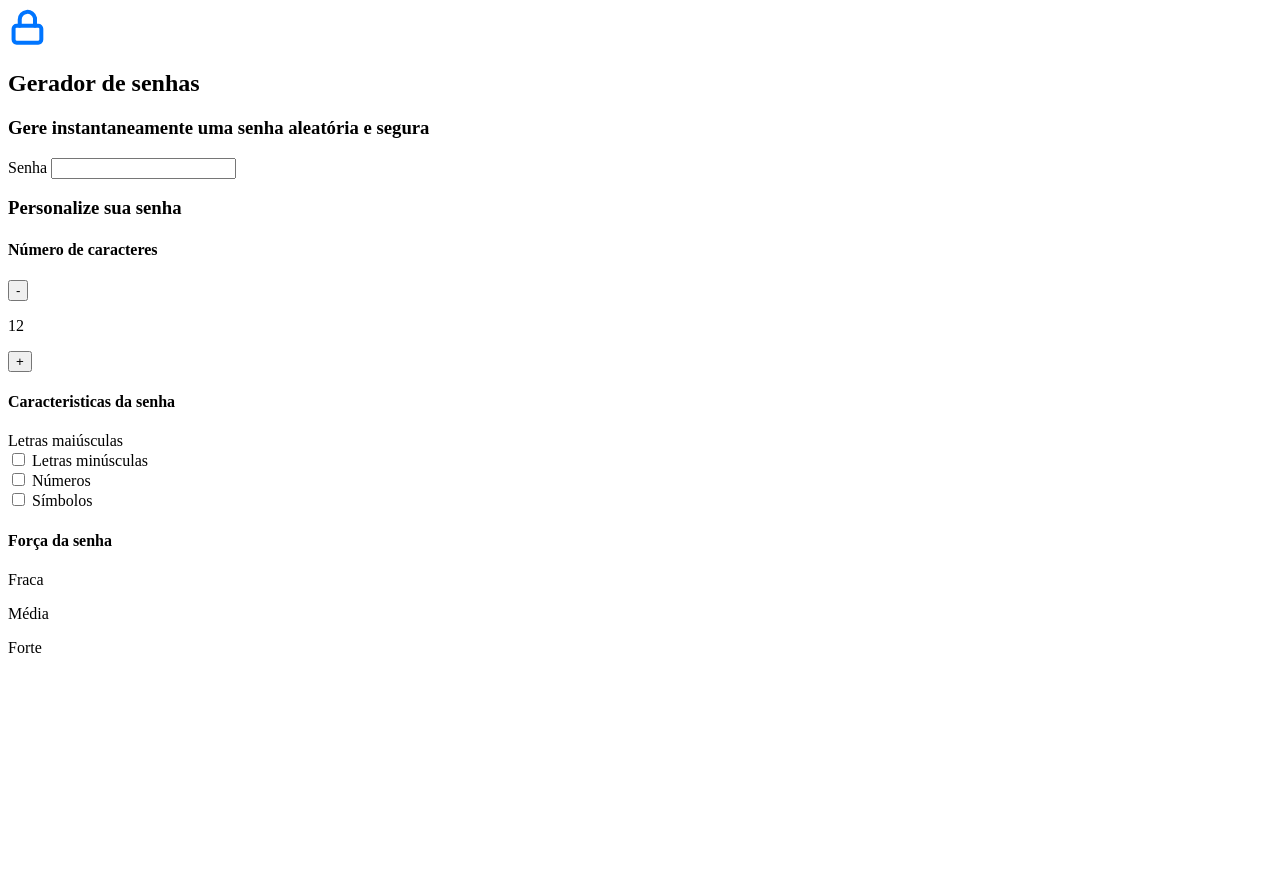
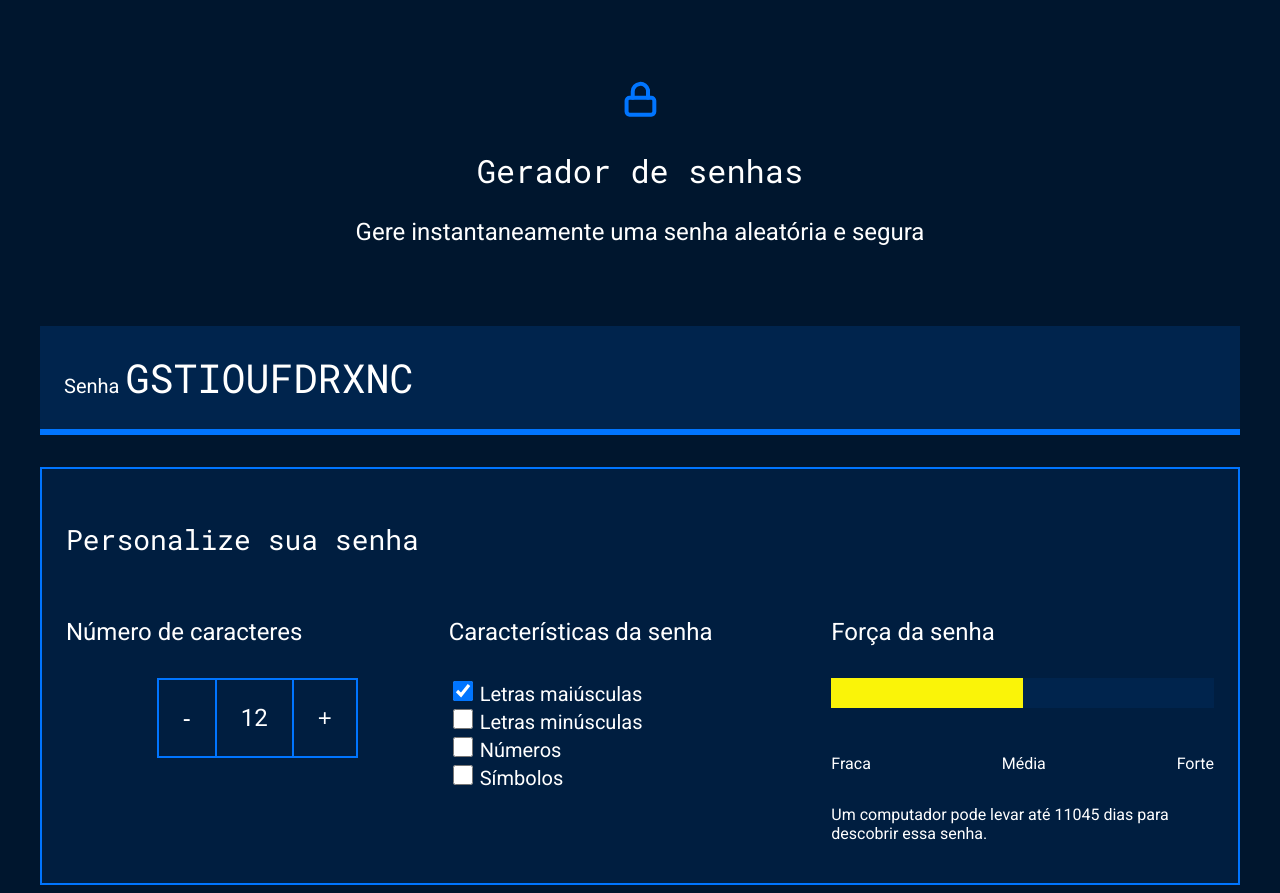
Before and after one commit to lucianegural/Gerador-de-senhas, a plain HTML site: page index.HTML in a window 1280 px wide. Before the commit the page ends 800 px from the top, so only its background shows below. Drawn offline with Linux system fonts and the light colour scheme.

Commit message:
main concluido

```diff
--- a/index.HTML
+++ b/index.HTML
@@ -4,23 +4,23 @@
 <head>
     <meta charset="UTF-8">
     <meta name="viewport" content="width=device-width, initial-scale=1.0">
-    <title>Gerador de Senhas</title>
+    <title>Gerador de senha</title>
     <link rel="stylesheet" href="style.css">
 </head>
 
 <body>
     <section class="conteudo">
-        <div class= "conteudo-titulo">
+        <div class="conteudo-titulo">
             <img src="unlock.svg" alt="cadeado fechado">
             <h2 class="titulo-principal">Gerador de senhas</h2>
             <h3 class="titulo-secundario">Gere instantaneamente uma senha aleatória e segura</h3>
         </div>
         <div class="conteudo-senha">
             <label for="senha">Senha</label>
-            <input name="senha" type="text" id="campo-senha">
+            <input name="senha" type="text" id="campo-senha" readonly>
         </div>
         <div class="parametro">
-            <h3 class="paametro-titulo">Personalize sua senha</h3>
+            <h3 class="parametro-titulo">Personalize sua senha</h3>
             <div class="parametro-coluna__senha">
                 <div class="parametro-senha">
                     <h4 class="parametro-senha__titulo">Número de caracteres</h4>
@@ -31,9 +31,9 @@
                     </div>
                 </div>
                 <div class="parametro-senha">
-                        <h4 class="parametro-senha__titulo">Caracteristicas da senha</h4>
+                    <h4 class="parametro-senha__titulo">Características da senha</h4>
                     <div class="parametro-senha-checkbox">
-                            <imput name="maiusculo" type="checkbox" checked>
+                        <input name="maiusculo" type="checkbox" class="checkbox" checked>
                         <label for="maiusculo">Letras maiúsculas</label>
                     </div>
                     <div class="parametro-senha-checkbox">
@@ -41,23 +41,24 @@
                         <label for="minusculo">Letras minúsculas</label>
                     </div>
                     <div class="parametro-senha-checkbox">
-                            <input name="numero" type="checkbox">
+                        <input name="numero" type="checkbox" class="checkbox">
                         <label for="numero">Números</label>
                     </div>
                     <div class="parametro-senha-checkbox">
-                            <input name="simbolo" type="checkbox">
+                        <input name="simbolo" type="checkbox" class="checkbox">
                         <label for="simbolo">Símbolos</label>
                     </div>
                 </div>
                 <div class="parametro-senha">
                     <h4 class="parametro-senha__titulo">Força da senha</h4>
                     <div class="barra"></div>
-                        <div class="forca forte">
-                            <div class="parametro-senha__textos">
+                    <div class="forca fraca"></div>
+                    <div class="parametro-senha-textos">
                         <p>Fraca</p>
                         <p>Média</p>
                         <p>Forte</p>
                     </div>
+                    <p class="entropia"></p>
                 </div>
             </div>
         </div>
--- a/main.js
+++ b/main.js
@@ -1,36 +1,36 @@
 const numeroSenha = document.querySelector('.parametro-senha__texto');
 let tamanhoSenha = 12;
 numeroSenha.textContent = tamanhoSenha;
-const letrasMaiusculas = 'ABCDEFGHIJKLMNOPQRSTUVWXYZ';
-const letrasMinusculas = 'abcdefghijklmnopqrstuvwxyz';
+const letrasMaiusculas = 'ABCDEFGHIJKLMNOPQRSTUVXYWZ';
+const letrasMinusculas = 'abcdefghijklmnopqrstuvxywz';
 const numeros = '0123456789';
 const simbolos = '!@%*?';
 const botoes = document.querySelectorAll('.parametro-senha__botao');
 const campoSenha = document.querySelector('#campo-senha');
 const checkbox = document.querySelectorAll('.checkbox');
-const forcaSenha = document.querySelector('forca');
+const forcaSenha = document.querySelector('.forca');
 
 botoes[0].onclick = diminuiTamanho;
 botoes[1].onclick = aumentaTamanho;
 
-function diminuiTamanho(){
+function diminuiTamanho() {
     if (tamanhoSenha > 1) {
         // tamanhoSenha = tamanhoSenha-1;
         tamanhoSenha--;
     }
-    numeroSenha.textcontent = tamanhoSenha;
+    numeroSenha.textContent = tamanhoSenha;
     geraSenha();
 }
-function aumentaTamanho(){
-    if (tamanhoSenha < 20){
-    // tamanhosenha = tamanhoSenha+1;
+function aumentaTamanho() {
+    if (tamanhoSenha < 20) {
+        // tamanhoSenha = tamanhoSenha+1;
         tamanhoSenha++;
     }
     numeroSenha.textContent = tamanhoSenha;
-    gerasenha();
+    geraSenha();
 }
 
-for(i = 0; i< checkbox.length; ++i) {
+for (i = 0; i < checkbox.length; i++) {
     checkbox[i].onclick = geraSenha;
 }
 
@@ -50,10 +50,10 @@ function geraSenha() {
     if (checkbox[3].checked) {
         alfabeto = alfabeto + simbolos;
     }
-    let senha= '';
-    for (let i = 0; i <tamanhoSenha; i++) {
-        let numeroAleatorio = Math.random() *alfabeto.length;
-        numeroAleatorio = Math.floor (numeroAleatorio);
+    let senha = '';
+    for (let i = 0; i < tamanhoSenha; i++) {
+        let numeroAleatorio = Math.random() * alfabeto.length;
+        numeroAleatorio = Math.floor(numeroAleatorio);
         senha = senha + alfabeto[numeroAleatorio];
     }
     campoSenha.value = senha;
@@ -61,17 +61,17 @@ function geraSenha() {
 
 }
 
-function classificaSenha(tamanhoAlfabeto) {
-let entropia = tamanhoSenha * Math.log2(tamanhoSenha);
+function classificaSenha(tamanhoAlfabeto){
+    let entropia = tamanhoSenha * Math.log2(tamanhoAlfabeto);
     console.log(entropia);
-forcaSenha.classList.remove('fraca', 'media', 'forte' );
-if (entropia > 57) {
+    forcaSenha.classList.remove('fraca','media','forte');
+    if (entropia > 57){
         forcaSenha.classList.add('forte');
-} else if (entropia > 35 && entropia < 57) {
+    } else if (entropia > 35 && entropia < 57 ) {
         forcaSenha.classList.add('media');
-} else if (entropia <= 35) {
+    } else if (entropia <= 35){
         forcaSenha.classList.add('fraca');
     }
     const valorEntropia = document.querySelector('.entropia');
-valorEntropia.textContent = 2**Math.floor(entropia)/(100e6*60*24);
+    valorEntropia.textContent = "Um computador pode levar até " + Math.floor(2**entropia/(100e6*60*60*24)) + " dias para descobrir essa senha.";
 }
--- a/style.css
+++ b/style.css
@@ -1,4 +1,4 @@
-@import url('https://fonts.googleapis.com/css2?family=Roboto+Mono:ital,wght@0,100..700;1,100..700&display=swap&#39;);
+@import url('https://fonts.googleapis.com/css2?family=Roboto&family=Roboto+Mono&display=swap');
 
 :root{
     --branco: white;
@@ -11,8 +11,9 @@
 }
 
 *{
-    font-weight: 400;Sign
+    font-weight: 400;
 }
+
 body{
     color: var(--branco);
     background-color: var(--cor-de-fundo);
@@ -28,13 +29,12 @@ body{
     font-size: 24px;
 }
 
-
 .conteudo-titulo{
     text-align: center;
     margin-top: 80px;
 }
 
-.conteudo-senha {
+.conteudo-senha{
     margin-top: 80px;
     background: var(--fundo-senha);
     padding: 24px;
@@ -66,21 +66,20 @@ body{
     padding: 24px;
 }
 
-.parametro-titulo {
+.parametro-titulo{
     font-family: var(--roboto-mono);
     font-size: 28px;
 }
 
-.parametro-senha__titulo {
-    font-size: 24px;
+.parametro-senha__titulo{
+    font-size:24px;
 }
 
 .parametro-coluna__senha{
-    displa: flex;
+    display: flex;
     flex-direction: column;
     justify-content: center;
 }
-
 .parametro-senha{
     width: 50%;
     margin: 0 auto;
@@ -95,11 +94,10 @@ body{
     background-color: var(--fundo-texto);
     color: var(--branco);
     border: 2px solid var(--borda);
-    padding: 20px;
+    padding: 24px;
     font-size: 24px;
     cursor: pointer;
 }
-
 .parametro-senha__texto{
     padding: 24px;
     border-top: 2px solid var(--borda);
@@ -118,25 +116,27 @@ label{
     cursor: pointer;
 }
 
+.barra{
+    background-color: var(--fundo-senha);
+    height: 30px;
+    width: 100%;
+}
 .forca{
     height: 30px;
     position: relative;
     bottom: 30px;
 }
-
 .fraca{
     width: 25%;
     background-color: #E71B32;
 }
-
 .media{
+    background-color: #FAF408;
     width: 50%;
-    background-color: #FAF408;
 }
-
 .forte{
-    width:100%;
-    background-color: #00ff85;
+    background-color: #00FF85;
+    width: 100%;
 }
 
 .parametro-senha-textos{
@@ -144,6 +144,7 @@ label{
     justify-content: space-between;
 }
 
+
 @media screen and (min-width: 768px) {
     .parametro-coluna__senha{
         flex-direction: row;
```
Lines whose indentation alone changed are shown as unchanged.
